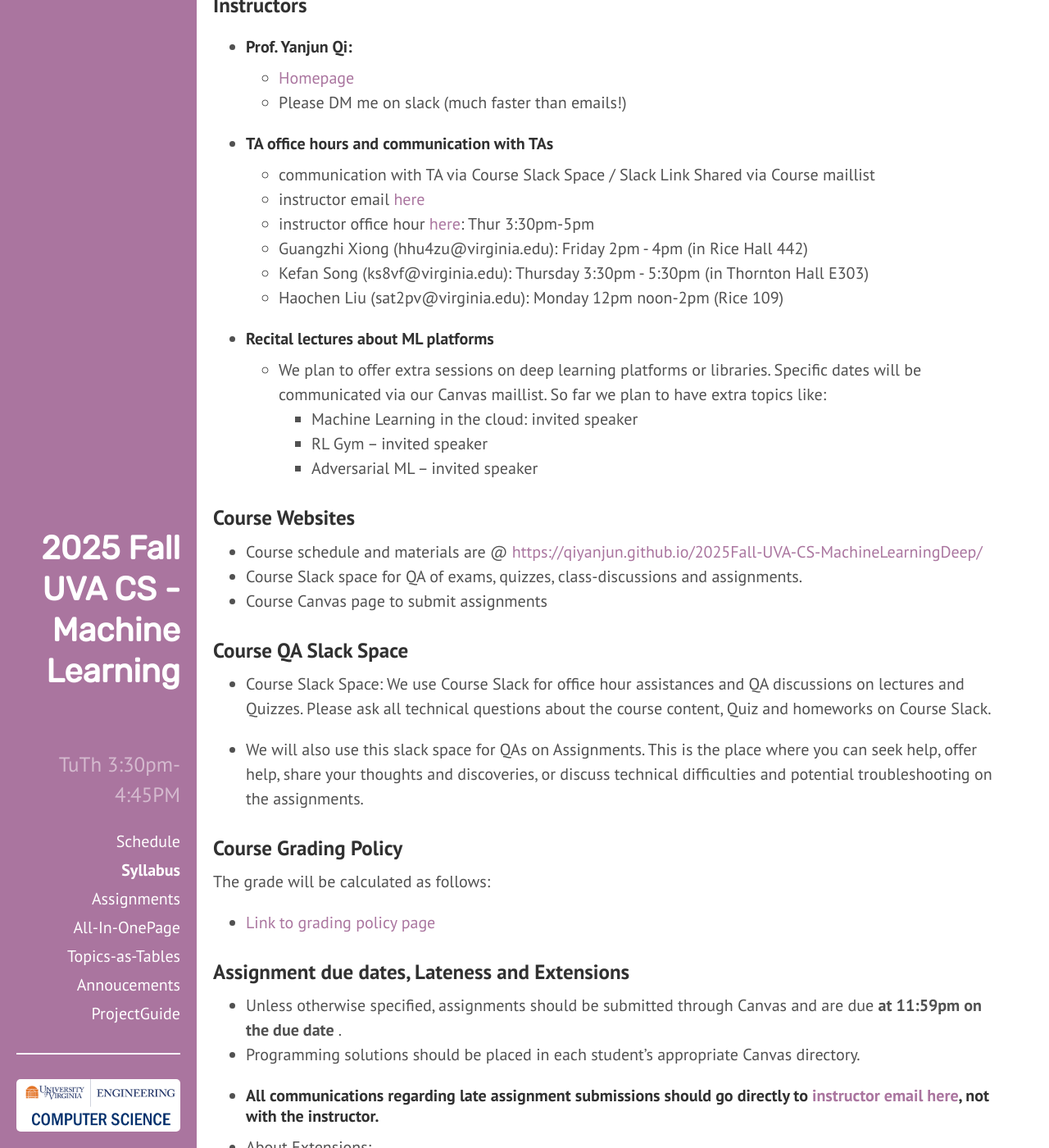
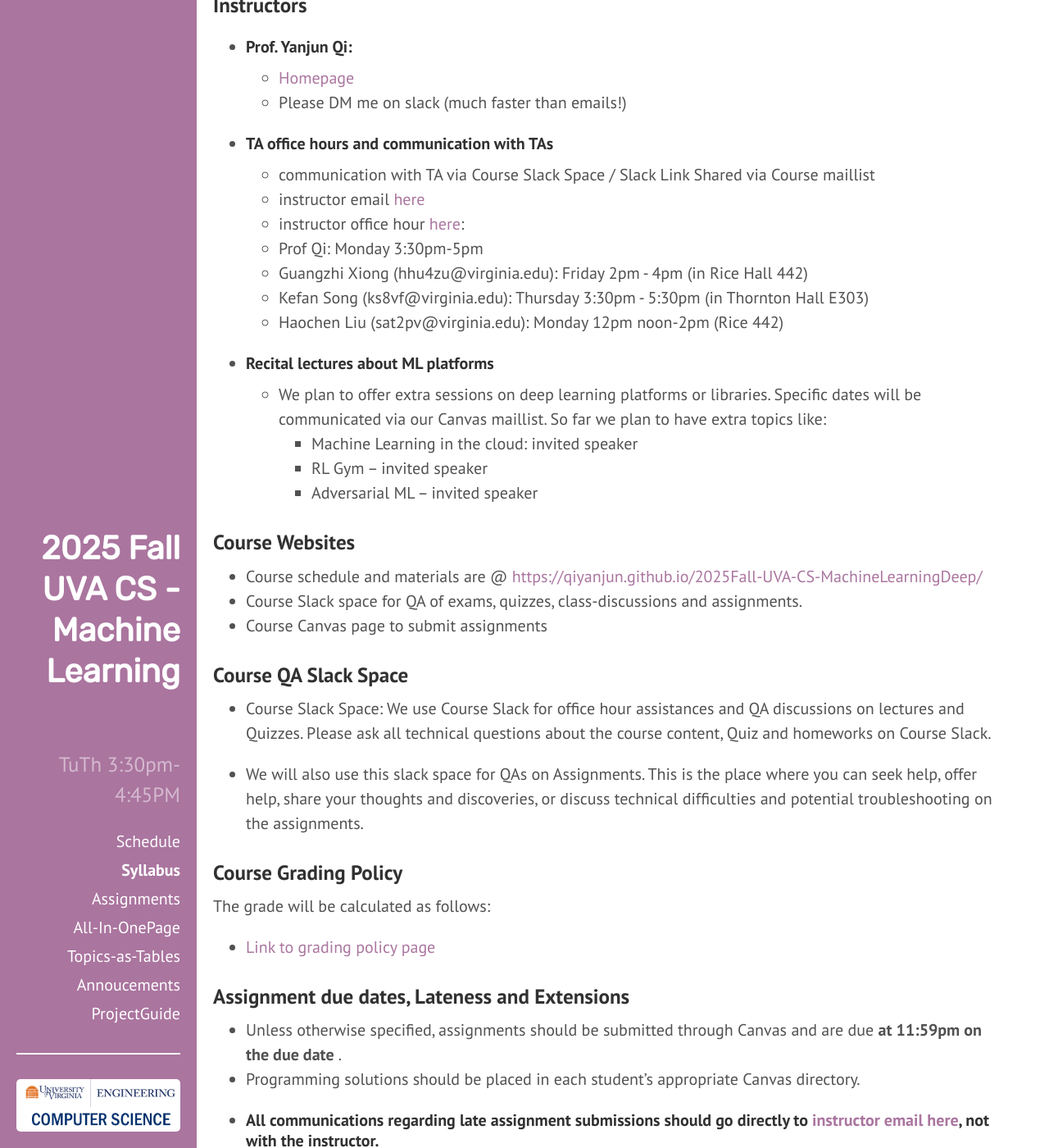
Before and after one commit to qiyanjun/2025Fall-UVA-CS-MachineLearningDeep, a Jekyll site: the page built from About.md, in a window 1280 px wide and 1400 px high, scrolled down 2270 px. Shown: the whole window at 82% size. Built offline with Jekyll 4.4.1, drawn with Linux system fonts in a browser that asks for light colours; some of the changed text lies outside the part shown.

Commit message:
update pointer

```diff
--- a/About.md
+++ b/About.md
@@ -77,10 +77,11 @@ desc: "Information for 2025 Fall  UVa CS Machine Learning, Math Foundations and
 + #### TA office hours and communication with TAs
   - communication with TA via Course Slack Space / Slack Link Shared via Course maillist
   - instructor email [here](mailto:instructors-25f-machine-learning-1534062135941@mail.canvas.its.virginia.edu)
-  - instructor office hour [here](mailto:instructors-25f-machine-learning-1534062135941@mail.canvas.its.virginia.edu): Thur 3:30pm-5pm
+  - instructor office hour [here](mailto:instructors-25f-machine-learning-1534062135941@mail.canvas.its.virginia.edu):
+  - Prof Qi: Monday 3:30pm-5pm
   - Guangzhi Xiong (hhu4zu@virginia.edu): Friday 2pm - 4pm (in Rice Hall 442)
   - Kefan Song (ks8vf@virginia.edu): Thursday 3:30pm - 5:30pm (in Thornton Hall E303)
-  - Haochen Liu (sat2pv@virginia.edu): Monday 12pm noon-2pm (Rice 109)
+  - Haochen Liu (sat2pv@virginia.edu): Monday 12pm noon-2pm (Rice 442)
 
 
 
```
Also changed, not shown: other parts of About.md (+1 -1 lines), _contents/S4-L05-Boost.md (+1 -1 lines), _contents/S5-L01-Hier.md (+1 -1 lines), _contents/S5-L04-RL.md (+1 -1 lines).
